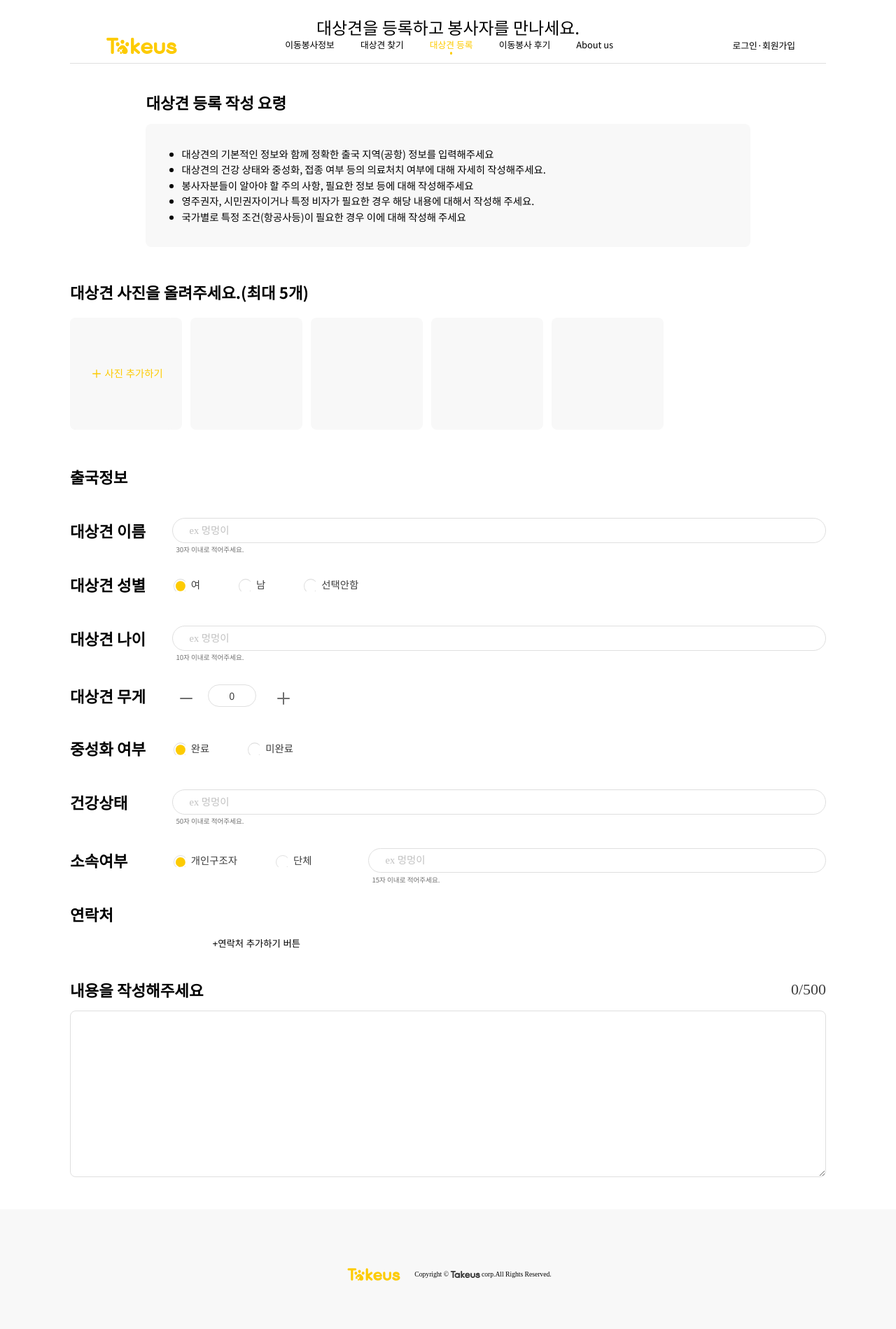
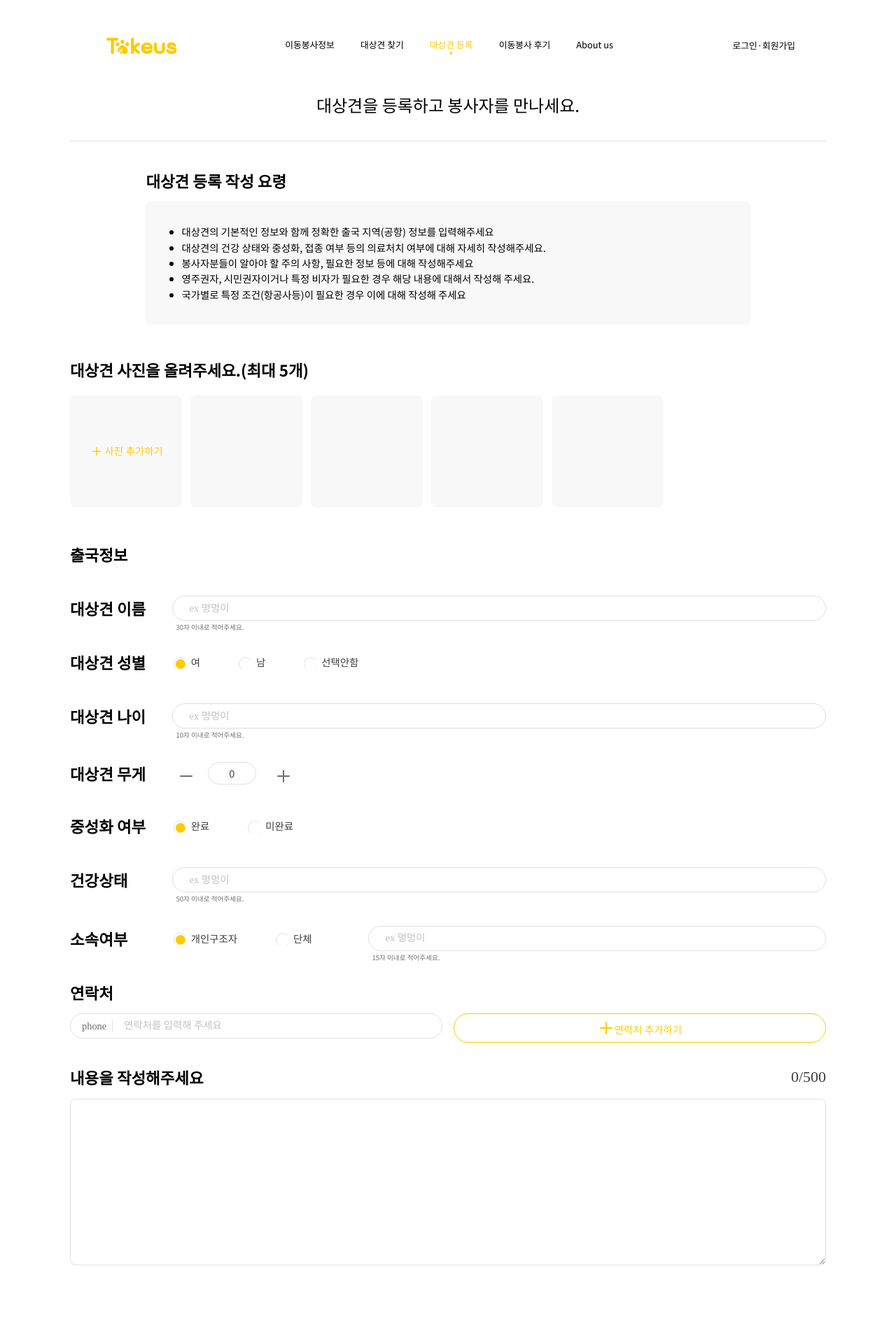
Before and after one commit to TAKE-US/TAKEUS-FRONT, a React (Create React App) app: page /dogEnroll in a window 1280 px wide. Shown: the top 1899 px of the page at 70% size. Built offline with nearby package versions, Linux system fonts and the light colour scheme; a web font is replaced by a local one.

Commit message:
feat: Button Component 적용 및 스타일 수정

```diff
--- a/src/components/atoms/AddDogCard.jsx
+++ b/src/components/atoms/AddDogCard.jsx
@@ -1,6 +1,6 @@
 import React, { useState } from "react";
 import styled from "styled-components";
-import plus from "assets/img/ic_plus.svg";
+import plus from "assets/icon/ic_plus_24.svg";
 
 const Styled = {
   Wrapper: styled.section`
--- a/src/components/index.jsx
+++ b/src/components/index.jsx
@@ -11,6 +11,7 @@ export { default as RadioButton } from "./atoms/RadioButton";
 export { default as Counter } from "./atoms/Counter";
 export { default as TextField } from "./atoms/TextField";
 export { default as Input } from "./atoms/Input";
+export { default as Button } from "./atoms/Button";
 
 // layer
 export { default as Header } from "./layer/Header";
--- a/src/components/layer/dogEnroll/EnrollInfo.jsx
+++ b/src/components/layer/dogEnroll/EnrollInfo.jsx
@@ -1,13 +1,19 @@
 import React, { useState } from "react";
 import styled from "styled-components";
-import { RadioButton, Counter, TextField, AddDogLayer, Input } from "components";
+import { RadioButton, Counter, TextField, AddDogLayer, Input, Button } from "components";
 // import { DogEnrollInput } from 'components';
+import plusIcon from 'assets/icon/ic_plus_24.svg';
 
 const EnrollInfoWrap = styled.section`
   display: flex;
   flex-direction: column;
+
   .wrap {
     margin-top: 6rem;
+
+    &:last-child {
+      margin-bottom: 18rem;
+    }
     &--flex {
       display: flex;
       align-items: center;
@@ -17,6 +23,7 @@ const EnrollInfoWrap = styled.section`
       .contact-layer {
         display: grid;
         grid-template-columns: repeat(2, 1fr);
+        grid-auto-rows: calc(4.2rem + 2px);
         column-gap: 1.9rem;
         row-gap: 1.2rem;
         margin-top: 2.4rem;
@@ -44,7 +51,7 @@ const EnrollInfoWrap = styled.section`
 `;
 
 const EnrollInfo = () => {
-  const [contacts, setContacts] = useState([]);
+  const [contacts, setContacts] = useState([{ type: 'phone' }]);
 
   const addContact = () => {
     setContacts(contacts.concat({ type: 'kakaotalk' }));
@@ -113,11 +120,15 @@ const EnrollInfo = () => {
               <div className="dropdown">{contact.type}</div>
             </Input>
           ))}
-          <button onClick={addContact}>+연락처 추가하기 버튼</button>
+          <div onClick={addContact}>
+            <Button rounded full padding="8px 0"><img src={plusIcon} alt="plus"/>연락처 추가하기</Button>
+          </div>
         </div>
-
       </div>
       <TextField />
+      <div className="wrap">
+        <Button rounded full font="headline" padding="15px">대상견 등록하기</Button>
+      </div>
     </EnrollInfoWrap>
   );
 };
--- a/src/components/layer/dogEnroll/EnrollPrecaution.jsx
+++ b/src/components/layer/dogEnroll/EnrollPrecaution.jsx
@@ -6,32 +6,29 @@ const EnrollInfoWrap = styled.div`
   flex-direction: column;
   align-items: center;
   header{
-    width:100%;
+    width: 100%;
     text-align: center;
-    padding: 4.8rem;
-    border-bottom: 1.5px solid #DFDFDF;
-    p{
-      font:${({ theme }) => theme.font.display1};
+    padding-bottom: 4.8rem;
+    border-bottom: 1.5px solid ${({theme}) => theme.color.lightgray2};
+    p {
+      font: ${({ theme }) => theme.font.display1};
     }
   }
-  section{
-    width:107.9rem;
+  section {
+    width: 107.9rem;
     margin-top: 5.6rem;
-    h3{
-      font:${({ theme }) => theme.font.headline};
+    h3 {
+      font: ${({ theme }) => theme.font.headline};
     }
-    article{
+    article {
         background: ${({ theme }) => theme.color.bg_gray} ;
         margin-top: 2.4rem;
         border-radius: 1rem;
-        ul{
+        ul {
           list-style: disc;
           padding: 4rem 6.4rem;
-          li{
-            font-family: "Noto Sans KR";
-            font-style: normal;
-            font-weight: normal;
-            font-size: 1.8rem;
+          li {
+            font: ${({theme}) => theme.font.description};
             line-height: 2.8rem;
           }
         }
--- a/src/components/layer/mainPage/AboutTakeUs.jsx
+++ b/src/components/layer/mainPage/AboutTakeUs.jsx
@@ -1,5 +1,7 @@
 import React from 'react';
 import styled from 'styled-components';
+import { Button } from 'components';
+
 import ClockImg from 'assets/img/img_clock.svg';
 import HeartImg from 'assets/img/img_heart.svg';
 import SearchImg from 'assets/img/img_search.svg';
@@ -71,7 +73,7 @@ const AboutTakeUs = () => {
           <p>단체/개인구조자는 TAKEUS를 통해 이동봉사자를 모집하는 과정에서 들이는 시간과 수고를 줄일 수 있습니다.</p>
         </Styled.Content>
       </Styled.ContentArea>
-      <button>테이커스에 문의하기 - 버튼은 컴포넌트로 만들자</button>
+      <Button primary rounded padding="12px 30px">테이커스에 문의하기</Button>
     </Styled.Wrapper>
   );
 };
--- a/src/pages/dogEnroll/DogEnrollPage.jsx
+++ b/src/pages/dogEnroll/DogEnrollPage.jsx
@@ -1,12 +1,17 @@
 import React from "react";
+import styled from 'styled-components';
 import { EnrollPrecaution, EnrollInfo } from "components";
+
+const PageStyle = styled.div`
+  margin-top: 18.7rem;
+`;
 
 const DogEnrollPage = () => {
   return (
-    <div>
+    <PageStyle className="dog-enroll-page">
       <EnrollPrecaution />
       <EnrollInfo />
-    </div>
+    </PageStyle>
   );
 };
 
```
Also changed, not shown: src/assets/icon/ic_plus_24.svg (renamed from src/assets/img/ic_plus.svg), src/assets/img/plus_icon.svg (deleted).
